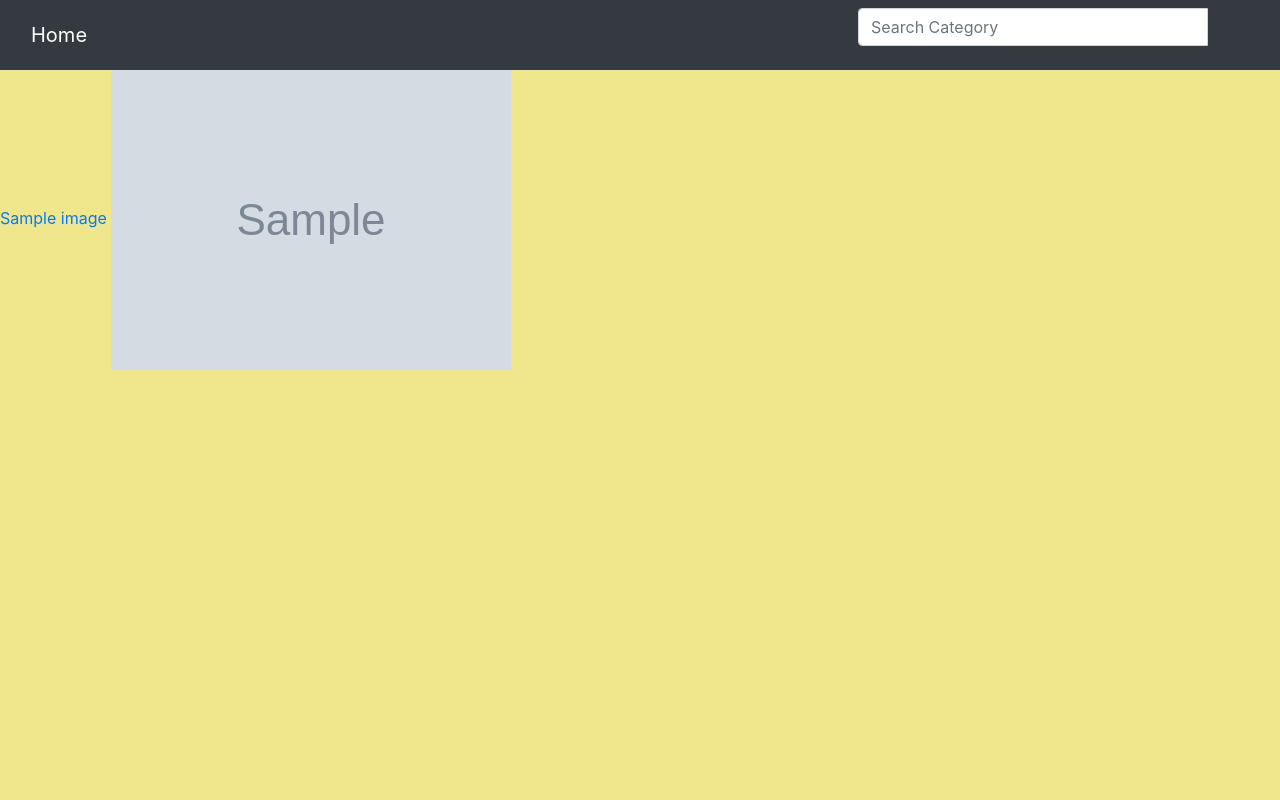
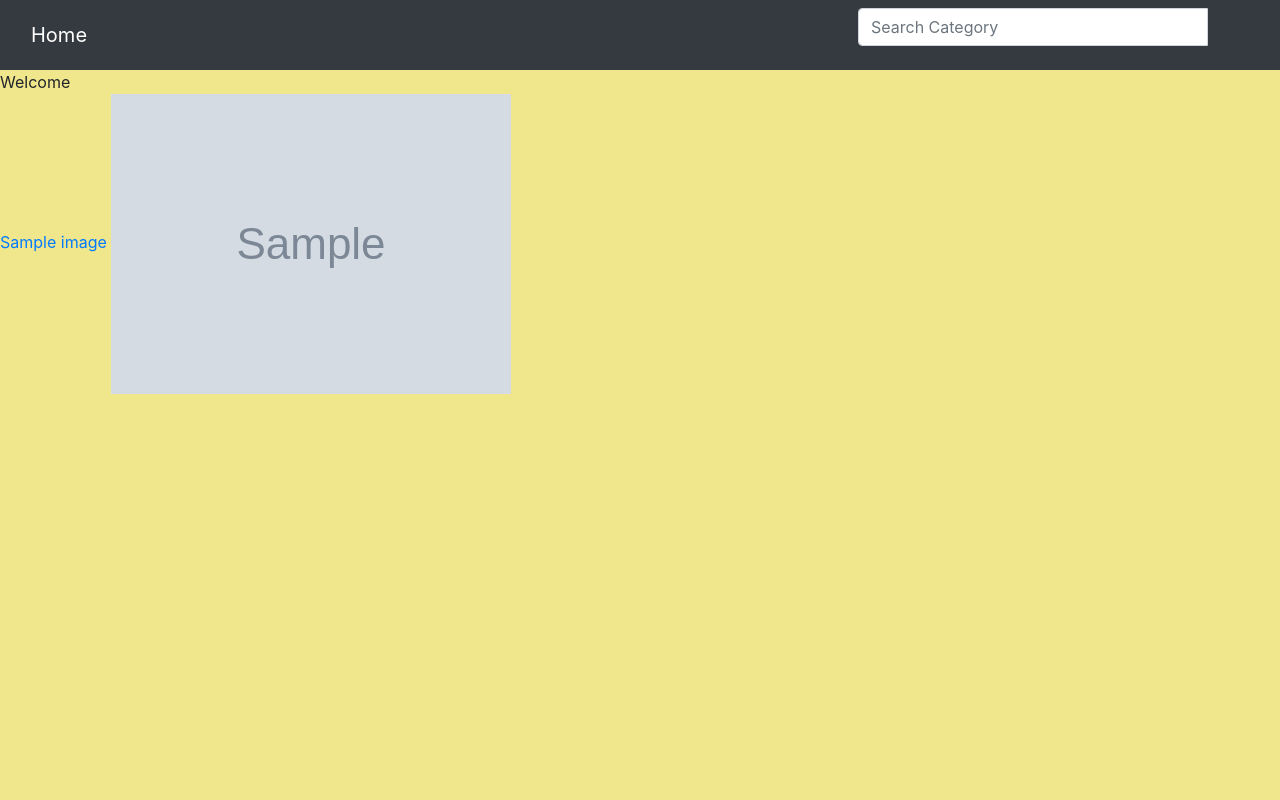
Before and after one commit to marknesh/gallery, a Django app: template galleria/templates/pictures/home.html in a window 1280 px wide. Run offline with Django 3.2, Linux system fonts and the light colour scheme; the template is opened without the code that fills it: most values are stand-ins (such as "Sample title", 1, 10 or a date in 2020); grey boxes marked "Sample" are stand-in pictures; some libraries are stand-ins or nearby versions.

```diff
--- a/galleria/templates/pictures/home.html
+++ b/galleria/templates/pictures/home.html
@@ -4,6 +4,7 @@
 {{ block.super}}
    <link rel="stylesheet" type="text/css" href="{% static 'css/home.css' %}">
 <body>
+Welcome
   {% for image in image %}
 <div class="row">
     <div class="col-12">
```
